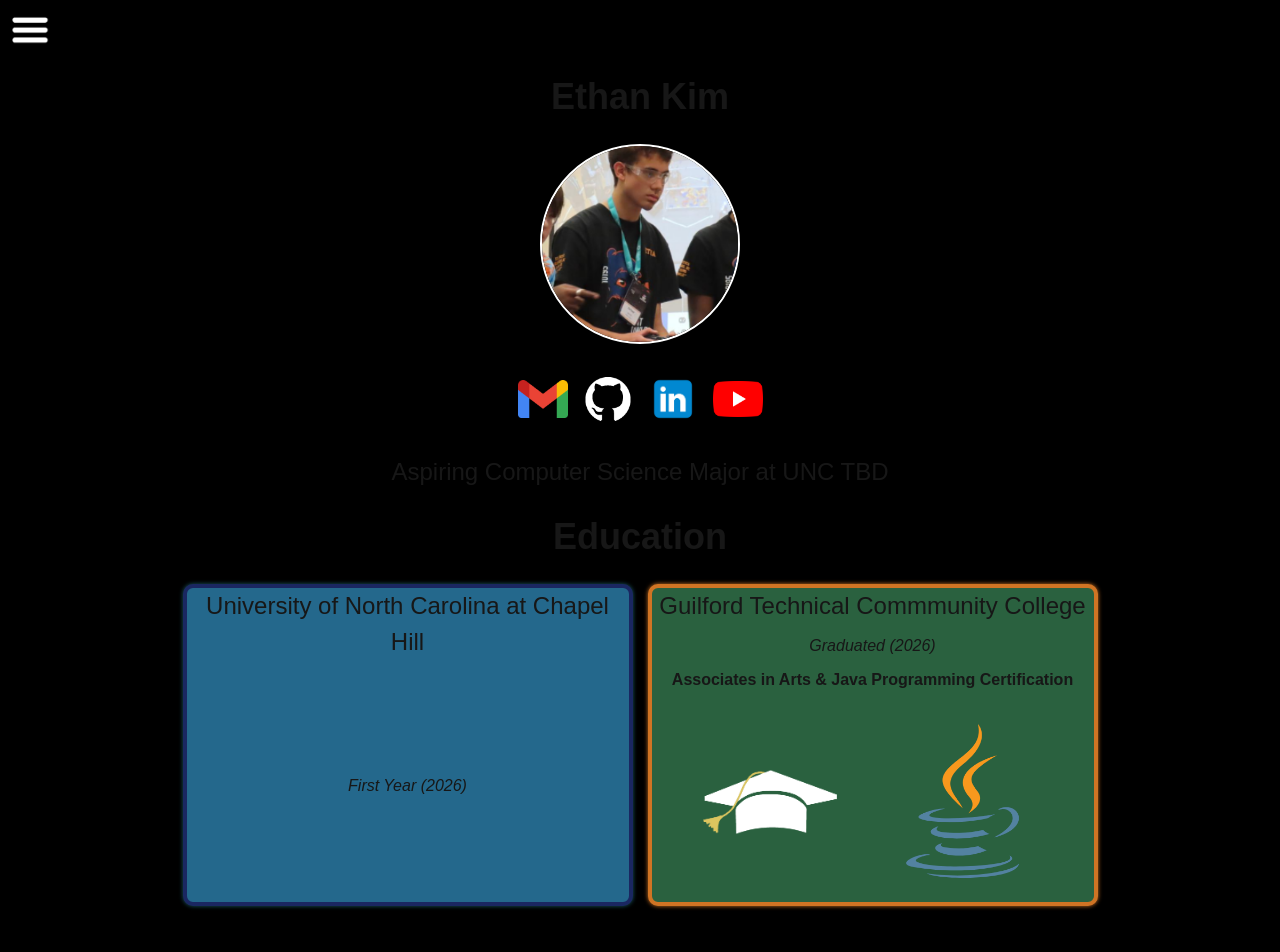
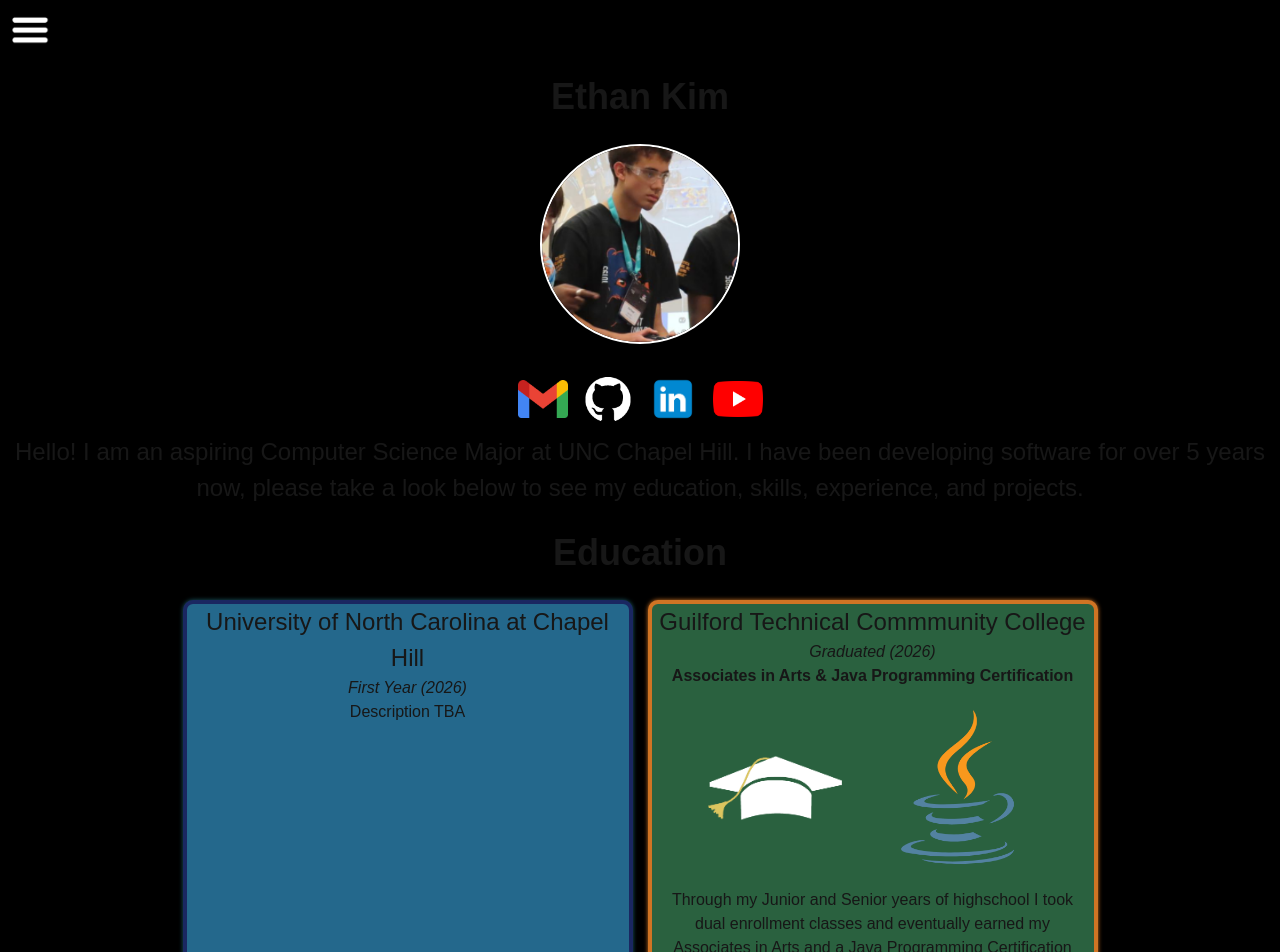
Before and after one commit to DoctorKrill08/Portfolio, a Next.js app: page / in a window 1280 px wide. Shown: the top 952 px of the page. Built offline with nearby package versions, Linux system fonts and the light colour scheme.

Commit message:
education pt2

```diff
--- a/app/home/home.module.css
+++ b/app/home/home.module.css
@@ -70,7 +70,7 @@
 
 .education{
     text-align: center;
-    width: 90vw;
+    width: calc(90vw - 50px);
 }
 .educationContainer{
     margin-left: 10px;
@@ -83,14 +83,24 @@
 .educationItem {
     border-radius: 10px;
     border-width: 4px;
-    min-height: 300px;
+    min-height: 400px;
     max-width: 450px;
     width: 80vw;
+    gap: 25px;
+    justify-content: center;
+    align-items: top;
+    transition: transform 0.3s ease-in-out;
+}
+.educationItem:hover {
+    transform: scale(1.02);
+}
+.educationItemContainer {
     display: flex;
     flex-wrap: wrap;
-    gap: 10px;
     justify-content: center;
     align-items: top;
+    margin-left: 10px;
+    margin-right: 10px;
 }
 .educationItem img {
     width: 80%;
--- a/app/home/home.tsx
+++ b/app/home/home.tsx
@@ -16,8 +16,8 @@ export default function Home({ mobile = false }: { mobile?: boolean }) {
         <a className={styles.icon} href="https://www.linkedin.com/in/ethan-kim-590275394/"><img src={'/images/linkedin_logo.webp'} alt="linkedin" /></a>
         <a className={styles.icon} href="https://www.youtube.com/@EthanKim-t7d"><img src={'/images/youtube_logo.webp'} alt="youtube" /></a>
       </div>
-      <p className={styles.description}>
-        Aspiring Computer Science Major at UNC TBD
+      <p style={{fontSize: '24px', textAlign: 'center', marginLeft: '10px', marginRight: '10px'}}>
+        Hello! I am an aspiring Computer Science Major at UNC Chapel Hill. I have been developing software for over 5 years now, please take a look below to see my education, skills, experience, and projects.
       </p>
       <div className={styles.education}>
         <h1 style={{ marginTop: '20px', marginBottom: '20px' }}>Education</h1>
@@ -25,14 +25,19 @@ export default function Home({ mobile = false }: { mobile?: boolean }) {
           <div className={styles.educationItem} style={{backgroundColor: '#24688c', borderColor: '#1a2761', boxShadow: '0 0 4px #1a5761'}}>
             <h2>University of North Carolina at Chapel Hill</h2>
             <i>First Year (2026) </i>
-
+            <div className={styles.educationItemContainer}>
+              <p style={{ width: '100%' }}>Description TBA</p>
+            </div>
           </div>
           <div className={styles.educationItem} style={{backgroundColor: '#2a613f', borderColor: '#d07424', boxShadow: '0 0 4px #d07424'}}>
             <h2>Guilford Technical Commmunity College</h2>
             <i>Graduated (2026)</i>
             <p><b>Associates in Arts & Java Programming Certification</b></p>
-            <a href="/images/associates_in_arts.webp"><img src={"/images/degree_logo.webp"} alt={"associates_in_arts"} /></a>
-            <a href="/images/java_certification.webp"><img src={"/images/java_logo.webp"} alt={"java"} /></a>
+            <div className={styles.educationItemContainer}>
+              <a href="/images/associates_in_arts.webp"><img src={"/images/degree_logo.webp"} alt={"associates_in_arts"} /></a>
+              <a href="/images/java_certification.webp"><img src={"/images/java_logo.webp"} alt={"java"} /></a>
+              <p>Through my Junior and Senior years of highschool I took dual enrollment classes and eventually earned my Associates in Arts and a Java Programming Certification</p>
+            </div>
           </div>
         </div>
       </div>
```
